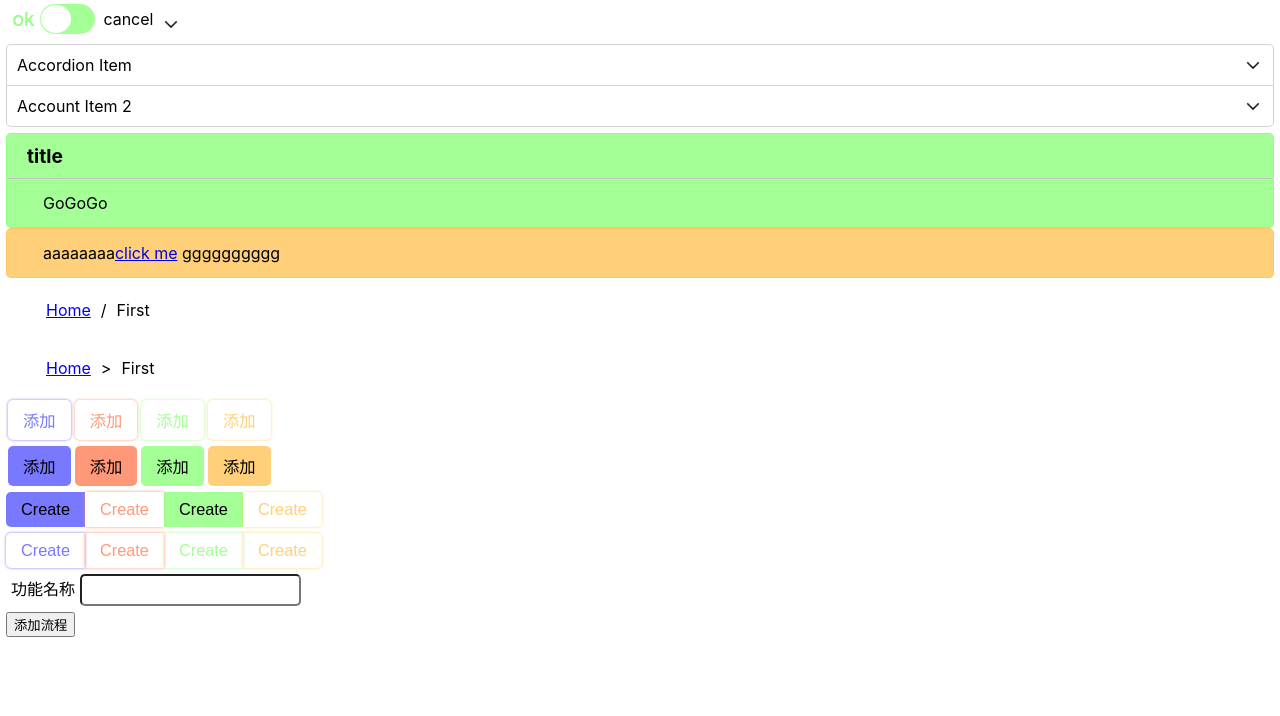
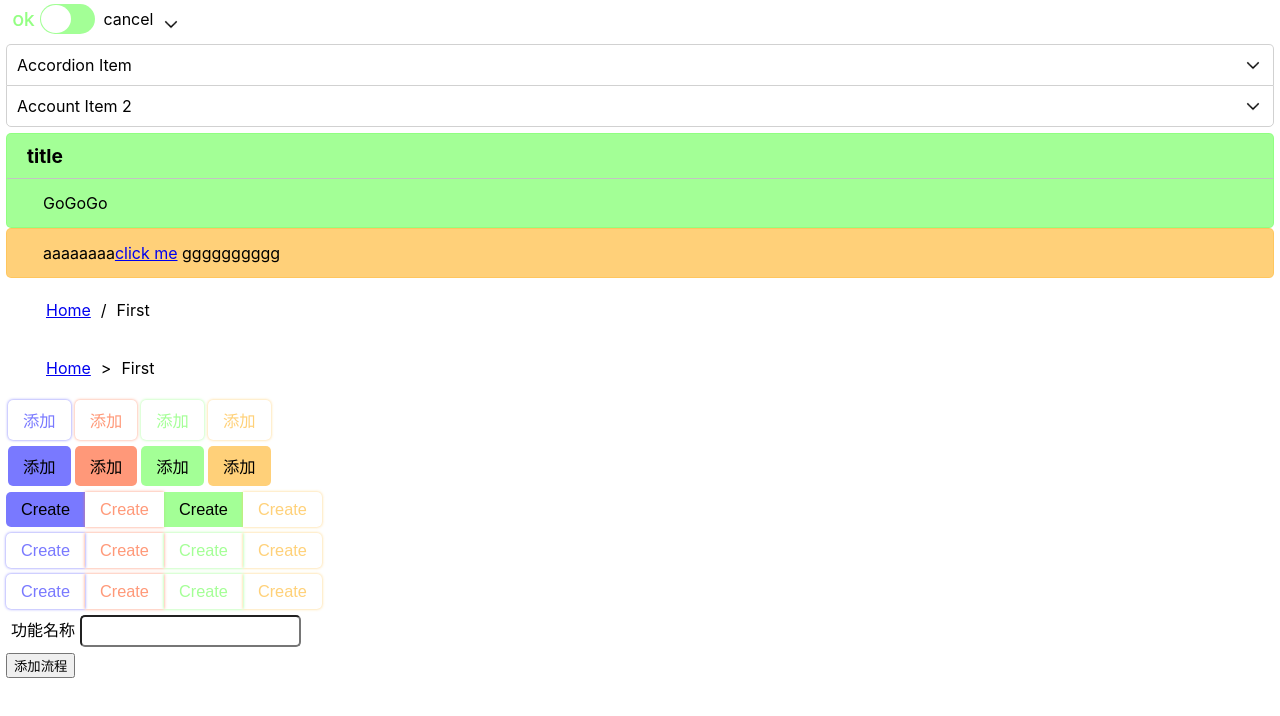
Before and after one commit to xiaobin3031/automation-ui, a React (Create React App) app: page / in a window 1280 px wide. Shown: the top 716 px of the page. Built offline with nearby package versions, Linux system fonts and the light colour scheme.

Commit message:
ButtonGroup

```diff
--- a/src/component/Button.js
+++ b/src/component/Button.js
@@ -1,6 +1,5 @@
 import { useRef } from 'react';
 import '../css/button.css'
-import Label from './Label';
 
 let buttonGlobalId = 1;
 const defaultProps = {
@@ -11,7 +10,7 @@ const defaultProps = {
   value: '_value',
   clickBtn: '_clickBtn'
 };
-export function Button({children, type="button", color, outline, clickBtn, ...props}){
+export function Button({children, type="button", color, outline, ...props}){
 
   const _classList = ['x-button', color];
   if(outline){
@@ -19,22 +18,27 @@ export function Button({children, type="button", color, outline, clickBtn, ...pr
   }
 
   return (
-    <button className={_classList.join(' ')} type={type} {...props} onClick={event => !!clickBtn ? clickBtn(event) : ""}>{children}</button>
+    <button className={_classList.join(' ')} type={type} {...props}>{children}</button>
   )
 }
 
-function CheckboxGroup({list, valueCheck}){
-
-}
-function RadioGroup({list, ...props}){
+function CheckboxGroup({list, ...props}){
   const _props = {...defaultProps, ...props};
 
-  const _checks = useRef(list.map(a => false));
+  const _checks = useRef(list.map(() => false));
 
-  const _radioName = `radio-name-${buttonGlobalId++}`
-
-  function checkedButton(index){
-
+  function checkedButton(event, index){
+    _checks.current[index] = !_checks.current[index];
+    if(_checks.current[index]){
+      event.target.classList.add('active');
+    }else{
+      event.target.classList.remove('active');
+    }
+    if(!!_props.valueCheck){
+      _props.valueCheck(
+        list.filter((_, index) => _checks.current[index])
+      );
+    }
   }
 
   return (
@@ -43,7 +47,30 @@ function RadioGroup({list, ...props}){
         type={a[_props.type]}
         color={a[_props.color]}
         outline
-        onClick={() => checkedButton(index)}
+        onClick={(event) => checkedButton(event, index)}
+       >{a[_props.text]}</Button>
+    })
+  )
+}
+
+function RadioGroup({list, ...props}){
+  const _props = {...defaultProps, ...props};
+
+  function checkedButton(event, item){
+    if(!!_props.valueCheck){
+      _props.valueCheck(item);
+    }
+    Array.from(event.target.parentNode.children).filter(a => a.classList.contains('active')).forEach(a => a.classList.remove('active'));
+    event.target.classList.add('active');
+  }
+
+  return (
+    list.map((a) => {
+      return <Button key={`x-button-group-button-${buttonGlobalId++}`}
+        type={a[_props.type]}
+        color={a[_props.color]}
+        outline
+        onClick={(event) => checkedButton(event, a)}
        >{a[_props.text]}</Button>
     })
   )
@@ -58,7 +85,7 @@ function InnerButtonGroup({list, ...props}){
         type={a[_props.type]}
         color={a[_props.color]}
         outline={a[_props.outline]}
-        clickBtn={a[_props.clickBtn]}
+        onClick={a[_props.clickBtn]}
        >{a[_props.text]}</Button>
     })
   )
--- a/src/css/button.css
+++ b/src/css/button.css
@@ -53,6 +53,22 @@
 .x-button:not(.outline):focus {
   box-shadow: inset 0 0 5px black;
 }
+.x-button.outline.active.primary {
+  background-color:  var(--color-primary);
+  color: white;
+}
+.x-button.outline.active.danger {
+  background-color:  var(--color-danger);
+  color: white;
+}
+.x-button.outline.active.success {
+  background-color:  var(--color-success);
+  color: white;
+}
+.x-button.outline.active.warning {
+  background-color:  var(--color-warning);
+  color: white;
+}
 
 .x-button-group > .x-button {
   margin: 0;
--- a/src/page/flow/Scene.js
+++ b/src/page/flow/Scene.js
@@ -139,6 +139,31 @@ export default function Scene(){
          />
       </Row>
       <Row>
+        <ButtonGroup
+          groupType="checkbox"
+          list={[
+            {
+              _text: 'Create',
+              _color: 'primary'
+            },
+            {
+              _text: 'Create',
+              _color: 'danger',
+              _outline: true
+            },
+            {
+              _text: 'Create',
+              _color: 'success'
+            },
+            {
+              _text: 'Create',
+              _color: 'warning',
+              _outline: true
+            }
+          ]}
+         />
+      </Row>
+      <Row>
         <Label>功能名称</Label>
         <Input defaultValue={args.name} onChange={changeArgs}/>
       </Row>
```
